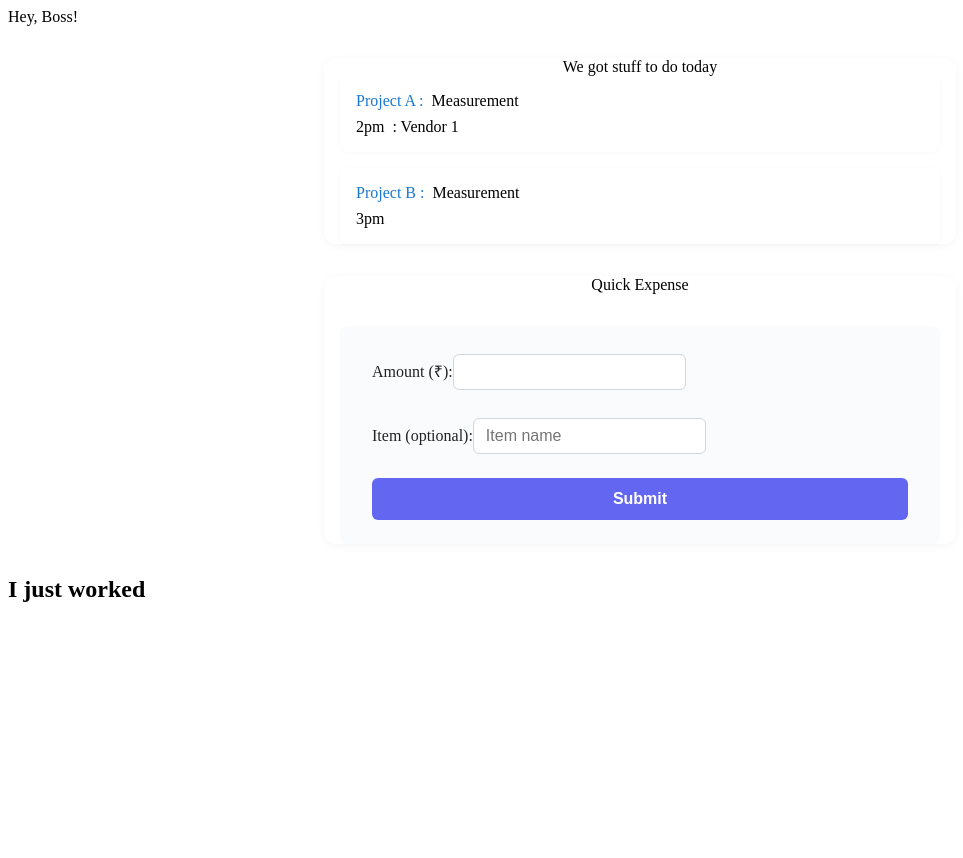
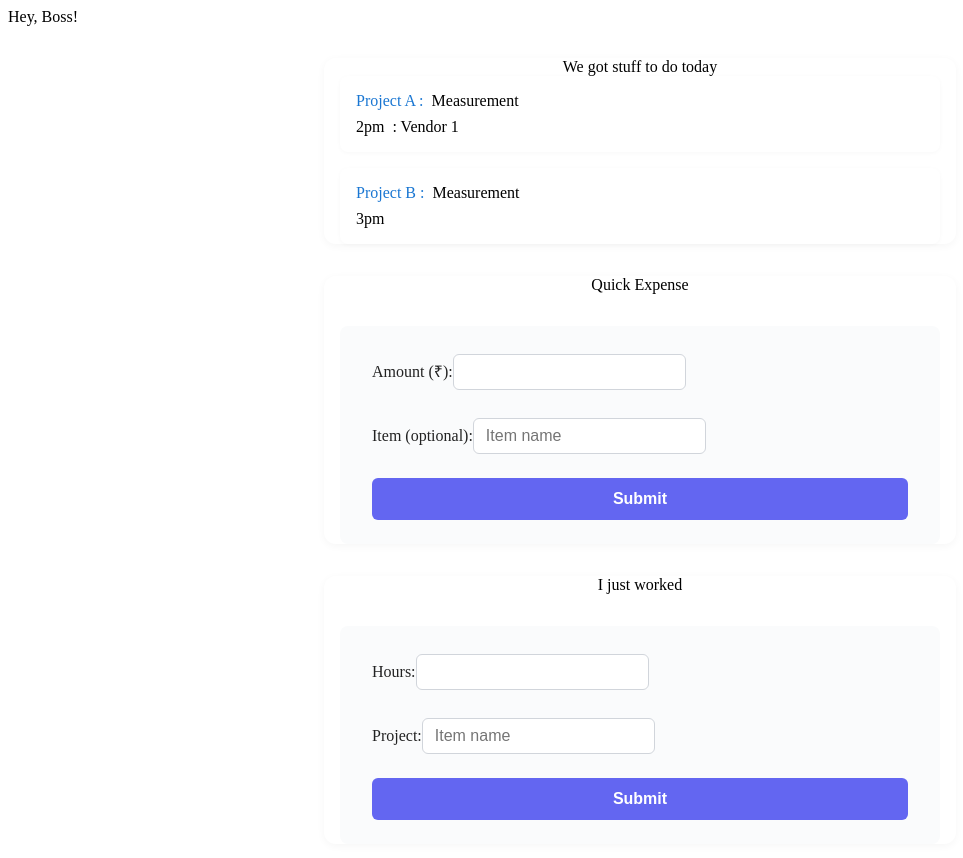
Before and after one commit to Manku27/interior-projects-manager, a Next.js app: page / in a window 1280 px wide. Shown: the top 858 px of the page, without its empty margins (0-963 px from the left). Before the commit the page ends 816 px from the top, so only its background shows below. Built offline with nearby package versions, Linux system fonts and the light colour scheme.

Commit message:
add hour logger

```diff
--- a/src/app/page.tsx
+++ b/src/app/page.tsx
@@ -1,5 +1,6 @@
 import { HomeEventList } from '@/components/home/events';
 import { ExpenseLogger } from '@/components/home/expense';
+import { HourLogger } from '@/components/home/hourLogger';
 
 import styles from './page.module.css';
 
@@ -9,9 +10,7 @@ export default function Home() {
       <div className="heading1">Hey, Boss!</div>
       <HomeEventList />
       <ExpenseLogger />
-      <section>
-        <h2>I just worked</h2>
-      </section>
+      <HourLogger />
     </main>
   );
 }
--- /dev/null
+++ b/src/components/home/hourLogger/HourLogger.tsx
@@ -0,0 +1,50 @@
+import classNames from 'classnames';
+import Form from 'next/form';
+
+import styles from './hourLogger.module.css';
+
+async function logHours(formData: FormData) {
+  'use server';
+  const amount = formData.get('amount');
+  const item = formData.get('item');
+  console.log({ amount, item });
+}
+
+export function HourLogger() {
+  return (
+    <section className={styles.section}>
+      <div className={classNames(styles.heading, 'heading3')}>
+        I just worked
+      </div>
+      <Form action={logHours} className={styles.form}>
+        <div className={styles.formGroup}>
+          <label className={styles.label}>
+            Hours:
+            <input
+              className={styles.input}
+              type="number"
+              name="amount"
+              required
+              min="0"
+              step="0.01"
+            />
+          </label>
+        </div>
+        <div className={styles.formGroup}>
+          <label className={styles.label}>
+            Project:
+            <input
+              className={styles.input}
+              type="text"
+              name="item"
+              placeholder="Item name"
+            />
+          </label>
+        </div>
+        <button className={styles.button} type="submit">
+          Submit
+        </button>
+      </Form>
+    </section>
+  );
+}
--- /dev/null
+++ b/src/components/home/hourLogger/hourLogger.module.css
@@ -0,0 +1,64 @@
+.section {
+  padding: 0 1rem;
+  border-radius: 12px;
+  box-shadow: 0 2px 8px rgba(0, 0, 0, 0.04);
+  max-width: 600px;
+  margin: 2rem auto;
+}
+
+.heading {
+  text-align: center;
+}
+
+.form {
+  display: flex;
+  flex-direction: column;
+  gap: 1.5rem;
+  margin-top: 2rem;
+  padding: 1.5rem 2rem;
+  background: #fafbfc;
+  border-radius: 8px;
+}
+
+.formGroup {
+  display: flex;
+  flex-direction: column;
+  gap: 0.5rem;
+}
+
+.label {
+  font-weight: 500;
+  color: #222;
+}
+
+.input {
+  padding: 0.5rem 0.75rem;
+  border: 1px solid #d1d5db;
+  border-radius: 6px;
+  font-size: 1rem;
+  margin-top: 0.25rem;
+  background: #fff;
+  transition: border 0.2s;
+}
+
+.input:focus {
+  border-color: #6366f1;
+  outline: none;
+}
+
+.button {
+  padding: 0.75rem 1.5rem;
+  background: #6366f1;
+  color: #fff;
+  border: none;
+  border-radius: 6px;
+  font-size: 1rem;
+  font-weight: 600;
+  cursor: pointer;
+  transition: background 0.2s;
+}
+
+.button:hover,
+.button:focus {
+  background: #4f46e5;
+}
--- /dev/null
+++ b/src/components/home/hourLogger/index.tsx
@@ -0,0 +1 @@
+export * from './HourLogger';
```
